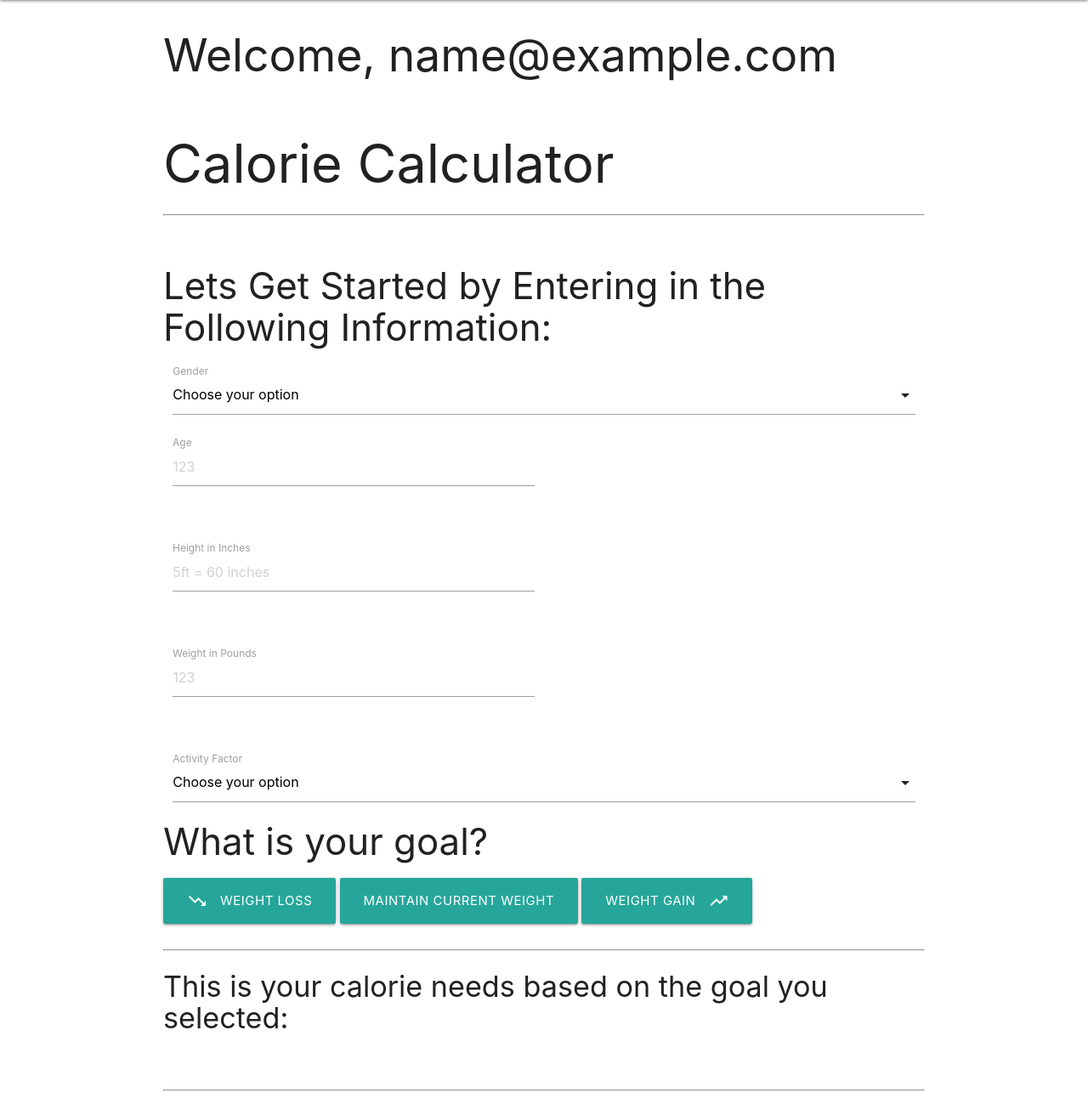
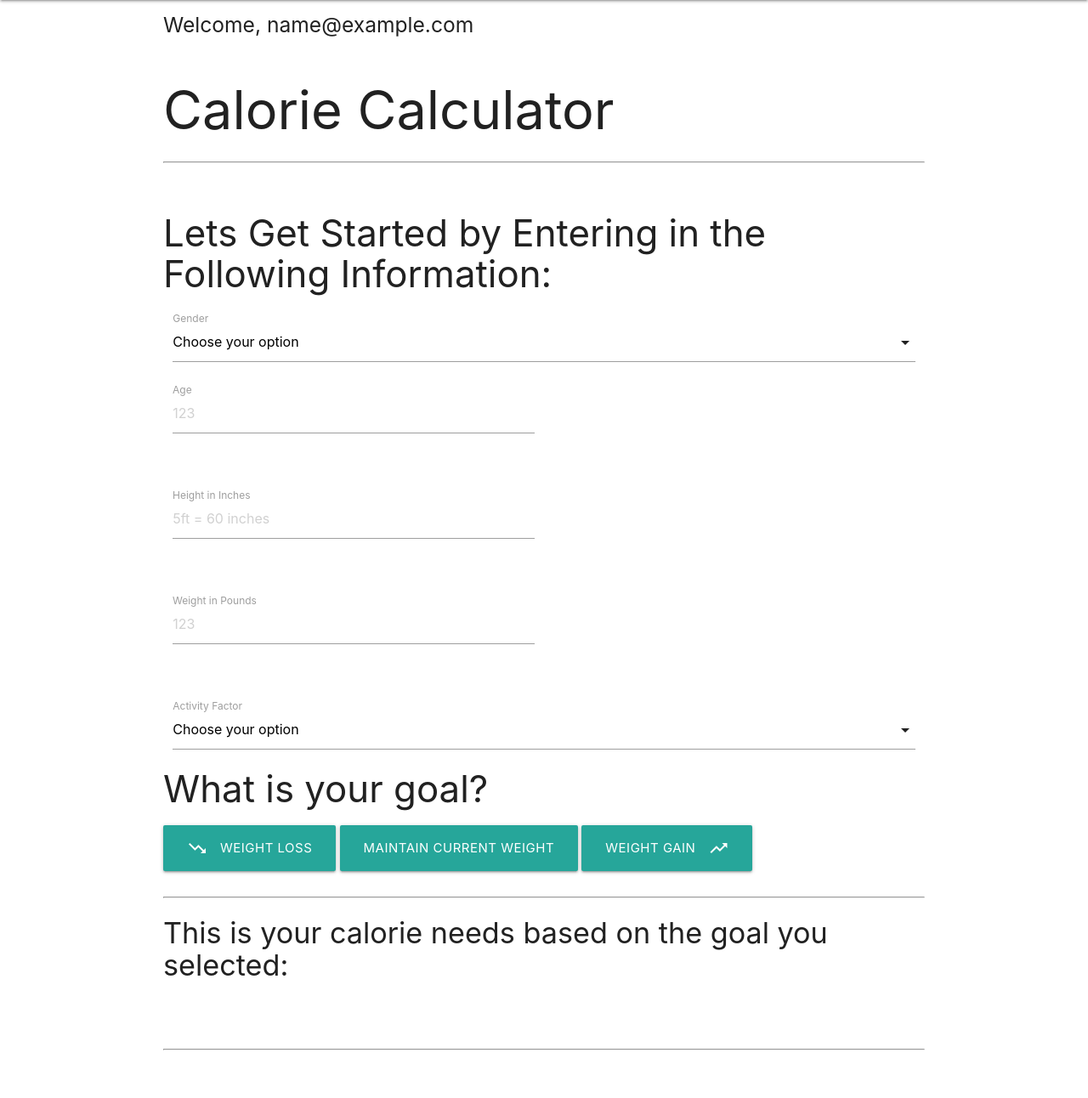
Before and after one commit to Kooki-eByte/Forage, a Node server app: page /members in a window 1280 px wide. Shown: the part 64-1356 px from the top of the page at 85% size. After the commit the page ends 1300 px from the top, so only its background shows below. Run offline with Node 20, Linux system fonts and the light colour scheme; the visitor is signed in with stand-in values (Sample User, id 1); data that the repository does not hold is empty; some libraries are stand-ins or nearby versions.

Commit message:
minor changes to members page

```diff
--- a/views/members.handlebars
+++ b/views/members.handlebars
@@ -18,7 +18,7 @@
 <div class="container">
     <div class="row">
         <div class="col-md-6 col-md-offset-3">
-            <h2>Welcome, <span class="member-name"></span></h2>
+            <h5>Welcome, <span class="member-name"></span></h5>
         </div>
     </div>
 </div>
@@ -124,7 +124,7 @@
           <form>
             <div class="callout success">
               <h4>This is your calorie needs based on the goal you selected:</h4>
-              <p name="mifflin" id="mifflin"></p>
+              <h3 name="mifflin" id="mifflin"></h3>
             </div>
           </form>
         </div>
```
